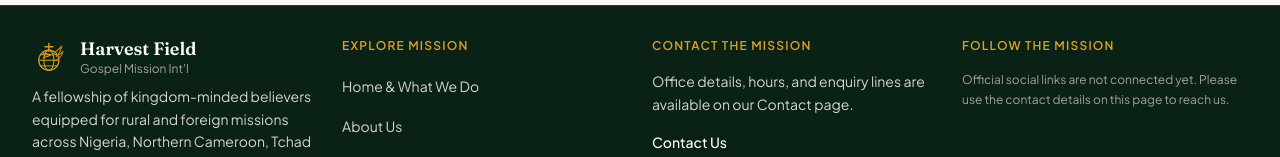
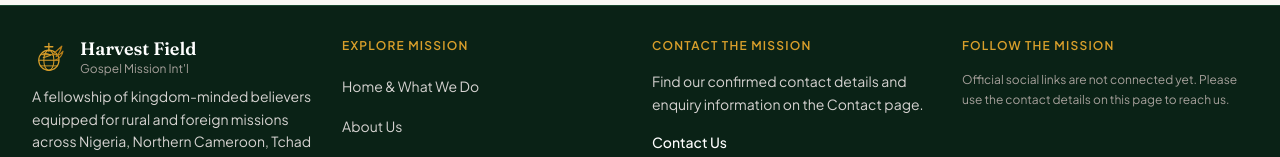
Before and after one commit to harvestfieldgospelmission-creator/Harvestfield, a React (Vite) app: page / in a window 1280 px wide. Shown: the part 5648-5805 px from the top of the page. Built offline with nearby package versions, Linux system fonts and the light colour scheme; no server answers.

Commit message:
Clarify footer contact information without implying unconfirmed office hours

```diff
--- a/src/components/Footer.tsx
+++ b/src/components/Footer.tsx
@@ -73,7 +73,7 @@ export const Footer: React.FC<FooterProps> = ({ onNavigate }) => {
               Contact the Mission
             </h3>
             <p className="text-stone-300 leading-relaxed">
-              Office details, hours, and enquiry lines are available on our Contact page.
+              Find our confirmed contact details and enquiry information on the Contact page.
             </p>
             <button
               type="button"
```
